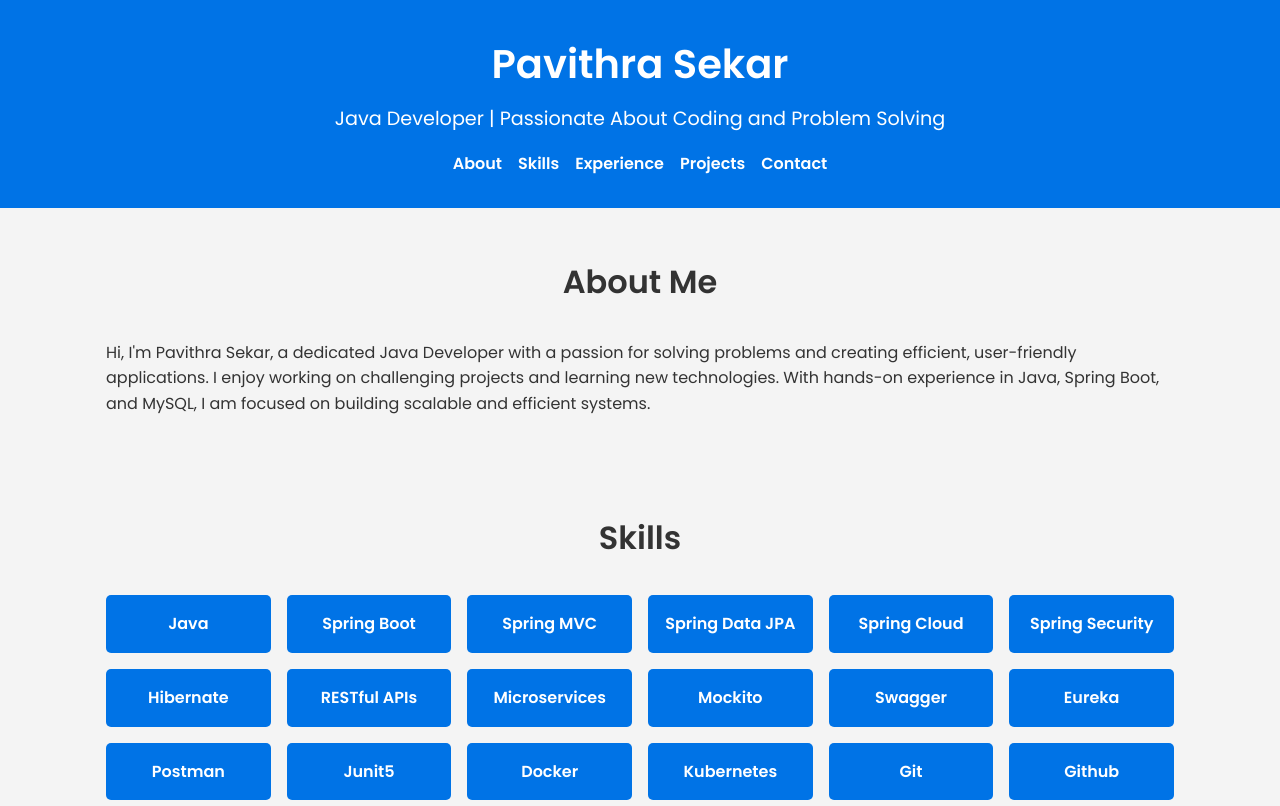
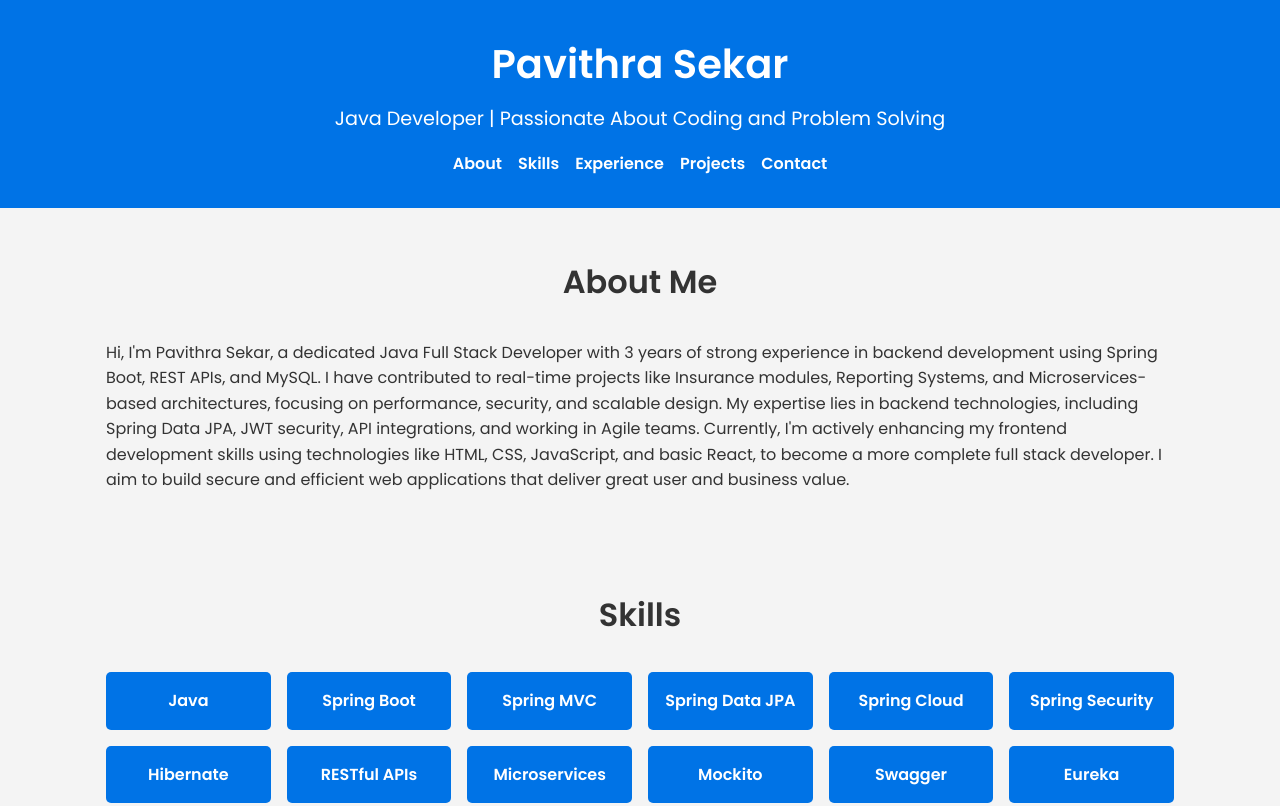
Before and after one commit to pavithrasekar-tech/Pavithrasekar-portfolio, a plain HTML site: page index.html in a window 1280 px wide. Shown: the top 806 px of the page. Drawn offline with Linux system fonts and the light colour scheme; files that its build step writes are made by us from their sources.

Commit message:
Update index.html

```diff
--- a/index.html
+++ b/index.html
@@ -27,20 +27,19 @@
             </nav>
         </div>
     </header>
-
     <main>
         <section id="about" class="section">
             <div class="container">
                 <h2>About Me</h2>
                 <p>
-                    Hi, I'm Pavithra Sekar, a dedicated Java Developer with a passion for solving problems
-                    and creating efficient, user-friendly applications. I enjoy working on challenging projects
-                    and learning new technologies. With hands-on experience in Java, Spring Boot, and MySQL, I am focused on
-                    building scalable and efficient systems.
+                    Hi, I'm Pavithra Sekar, a dedicated Java Full Stack Developer with 3 years of strong experience in backend development using Spring Boot, REST APIs, and MySQL.
+                    I have contributed to real-time projects like Insurance modules, Reporting Systems, and Microservices-based architectures, focusing on performance, security, and scalable design.
+                    My expertise lies in backend technologies, including Spring Data JPA, JWT security, API integrations, and working in Agile teams.
+                    Currently, I'm actively enhancing my frontend development skills using technologies like HTML, CSS, JavaScript, and basic React, to become a more complete full stack developer.
+                    I aim to build secure and efficient web applications that deliver great user and business value.
                 </p>
             </div>
         </section>
-
         <section id="skills" class="section">
             <div class="container">
                 <h2>Skills</h2>
@@ -69,14 +68,12 @@
                     <div class="skill-card">Servlet</div>
                     <div class="skill-card">Jsp</div>
                     <div class="skill-card">MySQL</div>
-
                 </div>
             </div>
         </section>
         <section id="Experience" class="section">
             <div class="container">
                 <h2>Experience</h2>
-
                 <div class="experience-grid">
                     <div class="experience-card">
                         <h3>Meythoma International – Chennai</h3>
@@ -88,7 +85,6 @@
                             <li>Collaborated with teams to deliver scalable backend solutions.</li>
                         </ul>
                     </div>
-
                     <div class="experience-card">
                         <h3>Uniq Technologies – Coimbatore</h3>
                         <p><strong>Software Engineer</strong> | Oct 6, 2021 – Jan 24, 2024</p>
@@ -123,7 +119,6 @@
                 </div>
             </div>
         </section>
-
         <section id="contact" class="section">
             <div class="container">
                 <h2>Contact</h2>
@@ -134,7 +129,6 @@
             </div>
         </section>
     </main>
-
     <footer>
         <div class="container">
             <p>&copy; 2025 Pavithra Sekar. All rights reserved.</p>
```
